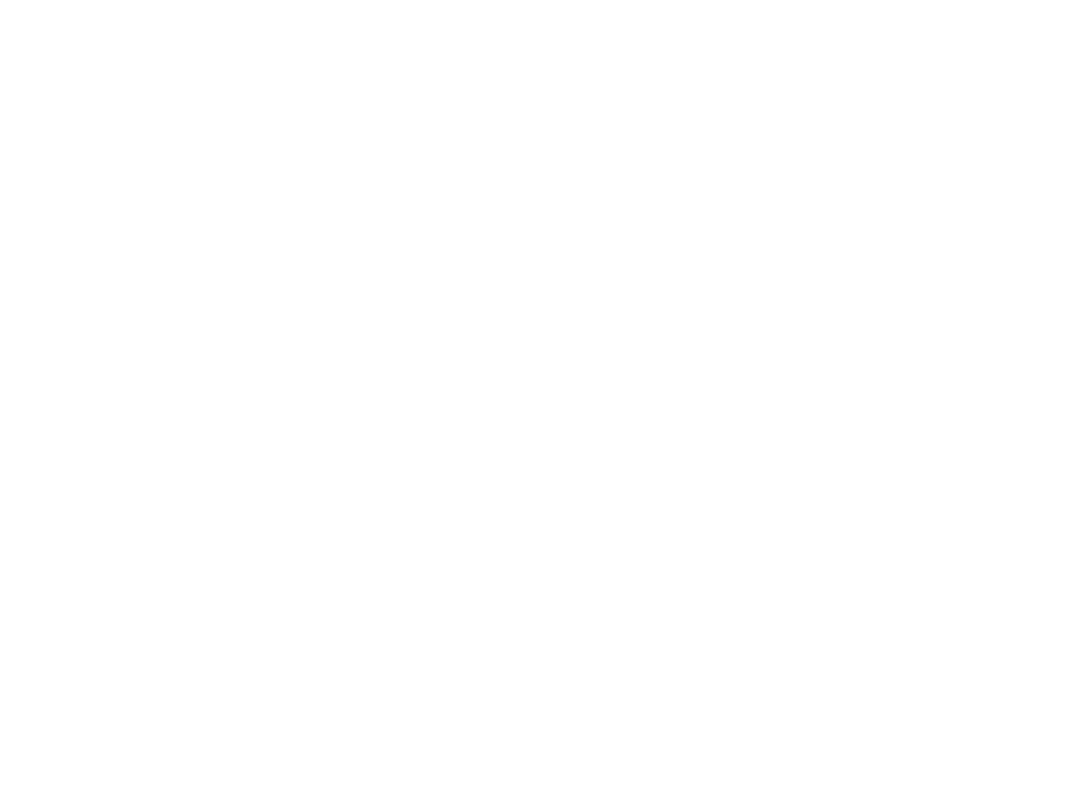
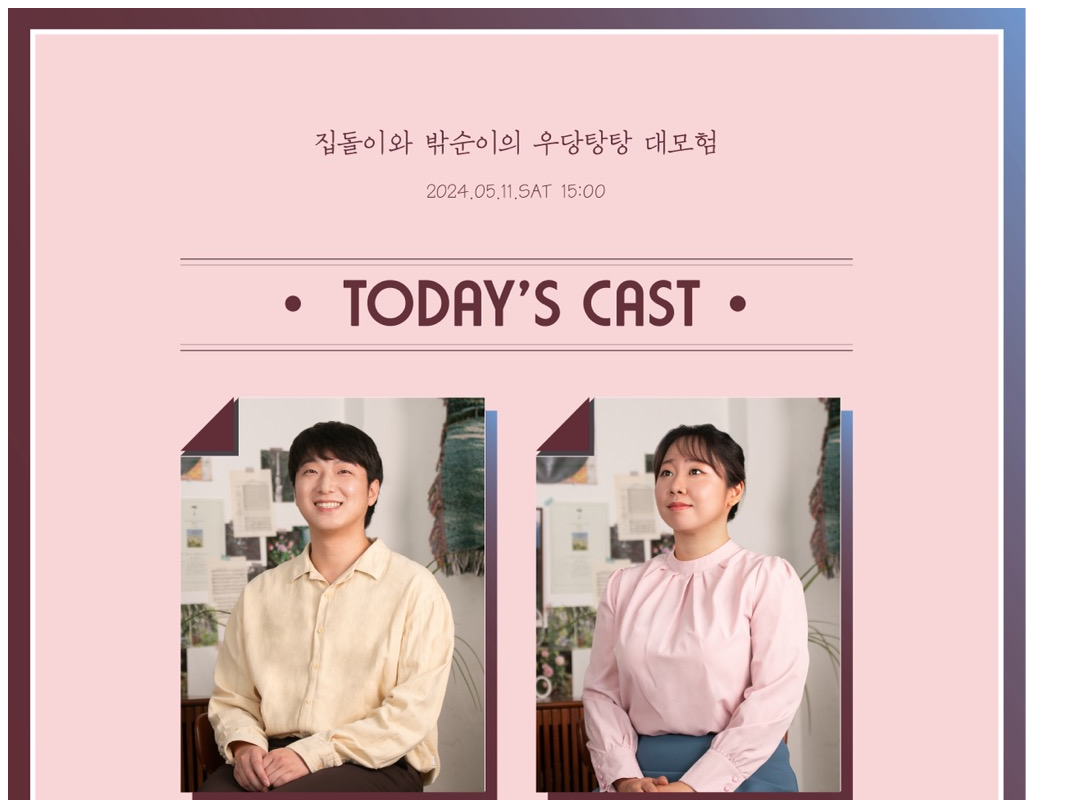
Before and after one commit to hyony112/mh, a plain HTML site: page index.html in a window 1280 px wide. Shown: the top 800 px of the page, without its empty margins (0-1081 px from the left). Drawn offline with Linux system fonts and the light colour scheme.

Commit message:
index.html 업데이트

```diff
--- a/index.html
+++ b/index.html
@@ -14,6 +14,6 @@
   </style>
 </head>
 <body>
-  <img src="">
+  <img src="./img/1.jpeg">
 </body>
 </html>
```
